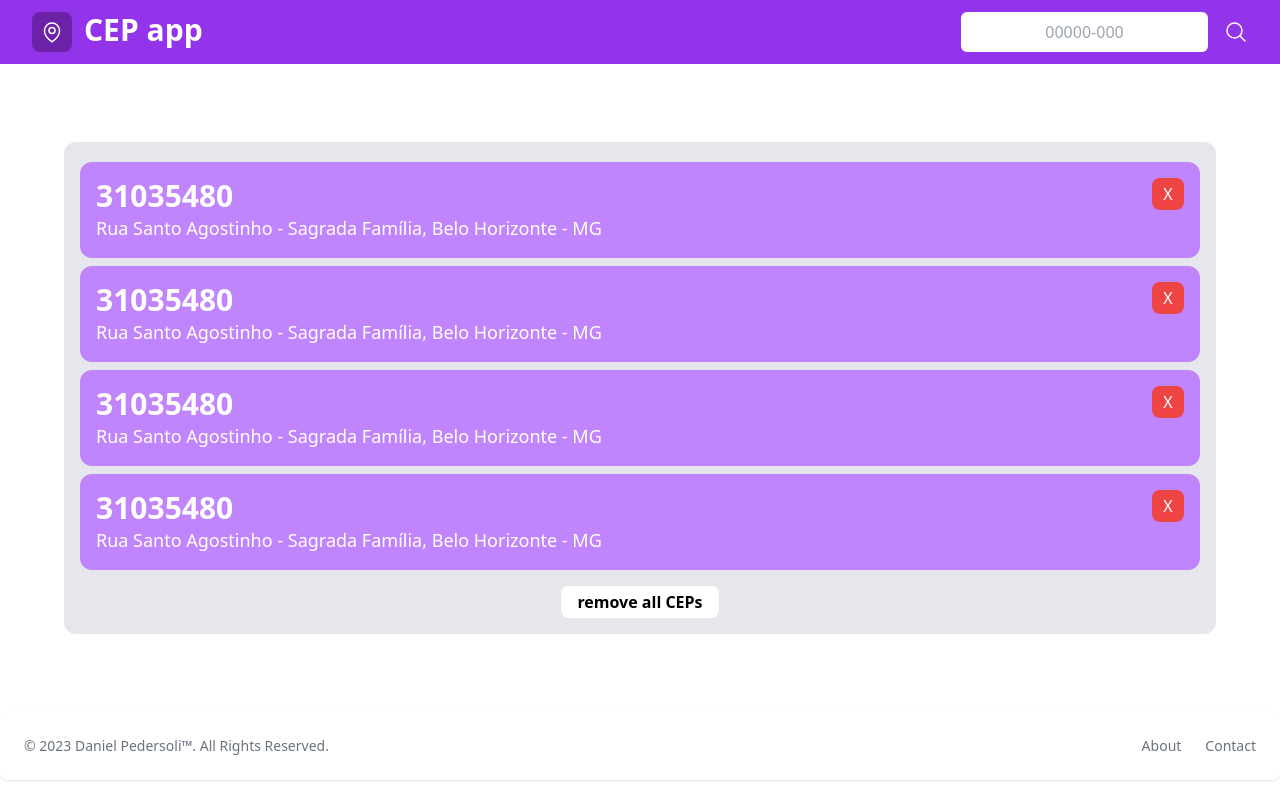
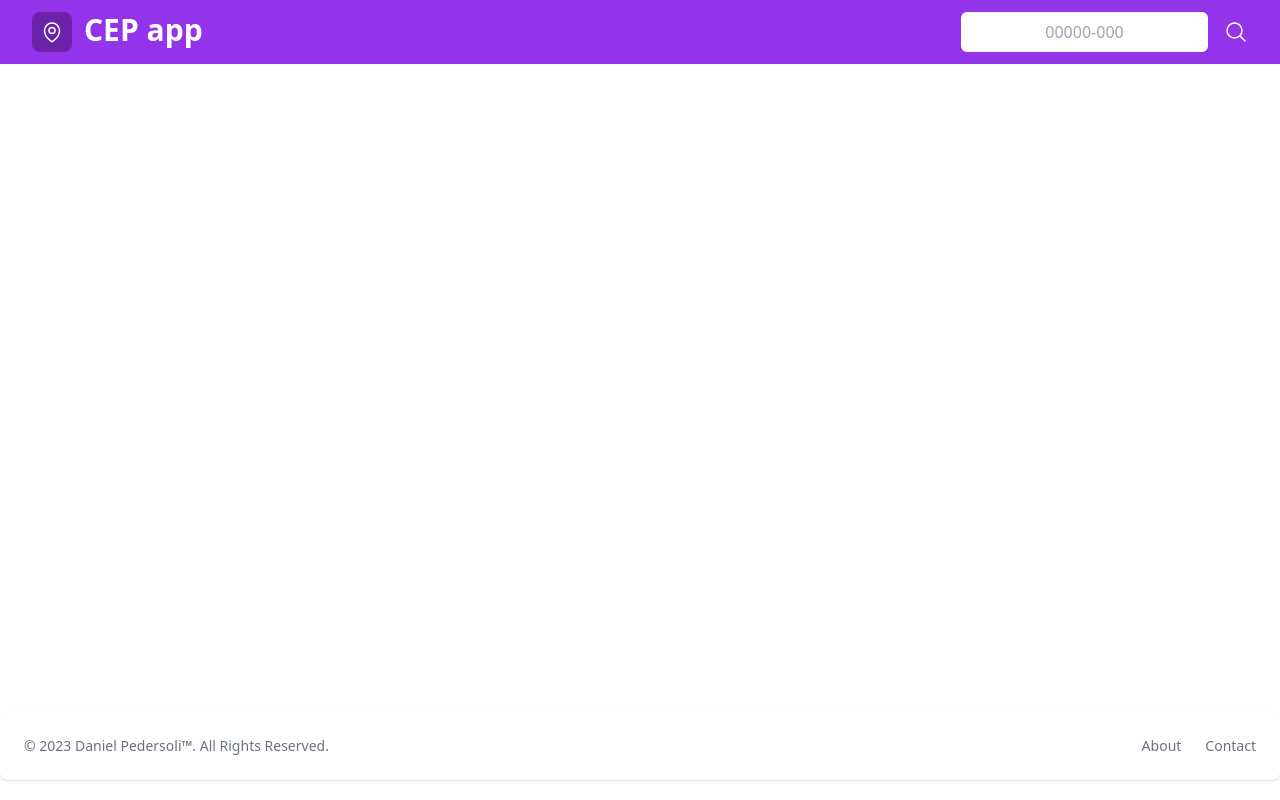
Before and after one commit to dpedersoli/cep-app, a React (Vite) app: page / in a window 1280 px wide. Built offline with nearby package versions, Linux system fonts and the light colour scheme.

Commit message:
creating a new branch

```diff
--- a/src/App.tsx
+++ b/src/App.tsx
@@ -1,68 +1,71 @@
 import { useState, useCallback } from "react";
-import axios from "axios";
+import {api} from './services/api'
 
 import { Footer } from './components/footer'
 
 import { MapPinIcon, MagnifyingGlassIcon } from '@heroicons/react/24/outline'
 
 type TCep = {
-  cep: number |& string,
-  logradouro: string,
-  bairro: string,
-  cidade: string,
-  uf: string
+  cep?: number |& string,
+  logradouro?: string,
+  bairro?: string,
+  cidade?: string,
+  uf?: string
 }
 
 function App() {
-  const[cep, setCep] = useState('')
-  const[allCeps, setAllCeps] = useState<TCep[]>([{
-    cep: '31035480',
-    logradouro: 'Rua Santo Agostinho',
-    bairro: 'Sagrada Família',
-    cidade: 'Belo Horizonte',
-    uf: 'MG'
-  },
-  {
-    cep: '31035480',
-    logradouro: 'Rua Santo Agostinho',
-    bairro: 'Sagrada Família',
-    cidade: 'Belo Horizonte',
-    uf: 'MG'
-  },
-  {
-    cep: '31035480',
-    logradouro: 'Rua Santo Agostinho',
-    bairro: 'Sagrada Família',
-    cidade: 'Belo Horizonte',
-    uf: 'MG'
-  },
-  {
-    cep: '31035480',
-    logradouro: 'Rua Santo Agostinho',
-    bairro: 'Sagrada Família',
-    cidade: 'Belo Horizonte',
-    uf: 'MG'
-  }])
+  const [cep, setCep] = useState('')
+  const [allCeps, setAllCeps] = useState<TCep[]>([])
 
-  const getCEP = useCallback((e: any, cep: any) => {
+  const getCEP = useCallback((e: any) => {
     e.preventDefault();
 
-    axios.get(`https://viacep.com.br/ws/${cep}/json/`)
-    .then((response: any) => {
-      // console.log(response.data.cep)
-      // console.log(response.data.logradouro)
-      // console.log(response.data.bairro)
-      // console.log(response.data.cidade)
-      // console.log(response.data.uf)
+    if (cep.toString().length < 8) {
+      return (console.log('Insira o CEP completo (8 dígitos)'))
+    } else if (isNaN(Number(cep)) || !cep) {
+      return (console.log('Insira somente números'))
+    }
+
+    api.get(cep + '/json')
+    .then((response) => {
+      setAllCeps(response.data)
+      setCep('')
+
+      console.log(allCeps)
       })
-      .catch((error: any) => {
+      .catch((error) => {
         // setError(error.message);
       })
-      .finally(() => {
-        // setAllCeps()
-      });
+      // .finally(() => {
+      //   setAllCeps()
+      // });
     },[cep]
   );
+
+  // const getCEP = ((e: any) => {
+  //   e.preventDefault();
+
+  //   if (cep.toString().length < 8) {
+  //     return (console.log('Insira o CEP completo (8 dígitos)'))
+  //   } else if (isNaN(Number(cep)) || !cep) {
+  //     return (console.log('Insira somente números'))
+  //   }
+
+  //   api.get(cep + '/json')
+  //   .then((response) => {
+  //     setAllCeps(response.data)
+  //     setCep('')
+
+  //     console.log(allCeps)
+  //     })
+  //     .catch((error) => {
+  //       // setError(error.message);
+  //     })
+  //     .finally(() => {
+  //       // setAllCeps()
+  //     });
+  //   }
+  // );
 
   const handleCep = (e: React.ChangeEvent<HTMLInputElement>) => {
     const currentCep = e.target.value
@@ -91,12 +94,15 @@ function App() {
               className="-mr-1 text-center flex rounded-md p-2 hover:bg-purple-500 focus:outline-none focus:bg-purple-500 focus:ring-2 focus:ring-white focus:text-white sm:-mr-2 "
               placeholder="00000-000"
               onChange={handleCep}
+              value={cep}
+              required
+              maxLength={8}
             />
 
             <button
               type="button"
               className="-mr-1 flex rounded-md p-2 ml-4 hover:bg-purple-500 focus:outline-none focus:ring-2 focus:ring-white sm:-mr-2"
-              // onClick={getCEP}
+              onClick={getCEP}
             >
               <MagnifyingGlassIcon className="h-6 w-6 text-white" aria-hidden="true" />
             </button>
@@ -106,10 +112,11 @@ function App() {
       </header>
 
       <main className="flex justify-center items-center content-center min-h-[81vh] h-fit">
+        {allCeps.length > 0 &&
           <div className="flex flex-col items-center justify-between bg-gray-200 min-w-[90vw] w-fit h-fit h-min-[50vh] p-4 rounded-xl">
-          {allCeps.map((cep) => {
+            {allCeps.map((cep, id) => {
               return(
-              <div className="flex justify-between my-1 bg-purple-400 rounded-xl p-4 w-full">
+                <div className="flex justify-between my-1 bg-purple-400 rounded-xl p-4 w-full" key={id}>
                   <div>
                   <p className="text-white text-3xl font-bold">{cep.cep}</p>
                   <p className="text-white text-lg">{cep.logradouro} - {cep.bairro}, {cep.cidade} - {cep.uf}</p>
@@ -132,6 +139,7 @@ function App() {
                 </button>
               </div>
           </div>
+        }
       </main>
 
       <footer>
--- a/src/components/header.tsx
+++ b/src/components/header.tsx
@@ -1,62 +1,6 @@
-import { useState, useCallback } from "react";
-
-import axios from "axios";
-
-import { MapPinIcon, MagnifyingGlassIcon } from '@heroicons/react/24/outline'
-
-export const getCEP = (cep: number) => {
-  axios.get(`https://viacep.com.br/ws/${cep}/json/`)
-  .then((response) => {
-    console.log(response.data)
-  })
-  .catch((error) => {
-    console.log('Digite um cep válido')
-  })
-}
-
-getCEP(31035480)
-
 export const Header = () => {
-  const[cep, setCep] = useState('')
-
-  const handleCep = (e: React.ChangeEvent<HTMLInputElement>) => {
-    const currentCep = e.target.value
-    setCep(currentCep)
-  }
-
   return (
-    <div className="bg-purple-600">
-      <div className="mx-auto max-w-7xl py-3 px-3 sm:px-6 lg:px-8">
-        <div className="flex flex-wrap items-center justify-between">
-            <div>
-              <a href="/" className="flex">
-                <span className="flex rounded-lg bg-purple-800 p-2">
-                  <MapPinIcon className="h-6 w-6 text-white" aria-hidden="true" />
-                </span>
-                <p className="ml-3 truncate font-bold text-white text-3xl">
-                  CEP app
-                </p>
-              </a>
-            </div>
-
-          <div className="flex flex-shrink-0 sm:order-3 sm:ml-3">
-            <input
-              type="text"
-              className="-mr-1 text-center flex rounded-md p-2 hover:bg-purple-500 focus:outline-none focus:bg-purple-500 focus:ring-2 focus:ring-white focus:text-white sm:-mr-2 "
-              placeholder="00000-000"
-              onChange={handleCep}
-            />
-
-            <button
-              type="button"
-              className="-mr-1 flex rounded-md p-2 ml-4 hover:bg-purple-500 focus:outline-none focus:ring-2 focus:ring-white sm:-mr-2"
-              // onClick={getCEP}
-            >
-              <MagnifyingGlassIcon className="h-6 w-6 text-white" aria-hidden="true" />
-            </button>
-          </div>
-        </div>
-      </div>
+    <div>
     </div>
   )
 }
--- /dev/null
+++ b/src/services/api.tsx
@@ -0,0 +1,8 @@
+import axios from "axios";
+
+export const api = axios.create({
+  baseURL: "https://viacep.com.br/ws/",
+  headers: {
+    "Content-type": "application/json"
+  }
+});
```
Lines whose indentation alone changed are shown as unchanged.
